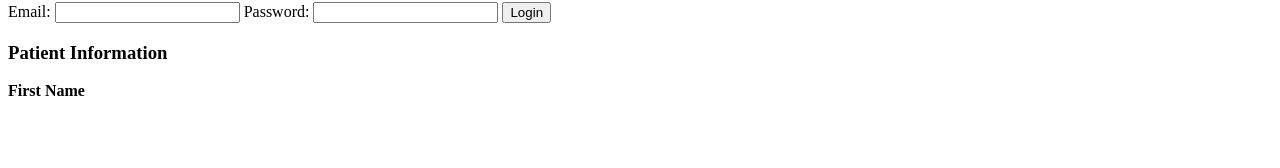
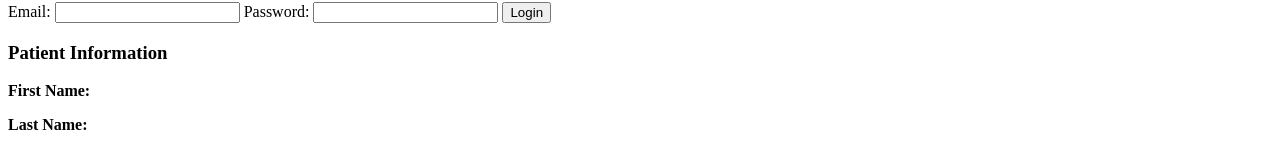
Before and after one commit to ATOROYO/Backend-Development-For-Telemedicine, a website: page frontend/index.html in a window 1280 px wide. Shown: the part 220-388 px from the top of the page. Drawn offline with Linux system fonts and the light colour scheme.

Commit message:
Createdn a paragraph

```diff
--- a/frontend/index.html
+++ b/frontend/index.html
@@ -36,7 +36,8 @@
       </div>
       <div>
         <h3>Patient Information</h3>
-        <p><strong>First Name</strong><span id="pFirstName"></span></p>
+        <p><strong>First Name:</strong><span id="pFirstName"></span></p>
+        <p><strong>Last Name:</strong><span id="pLastName"></span></p>
       </div>
     </div>
   </body>
```
